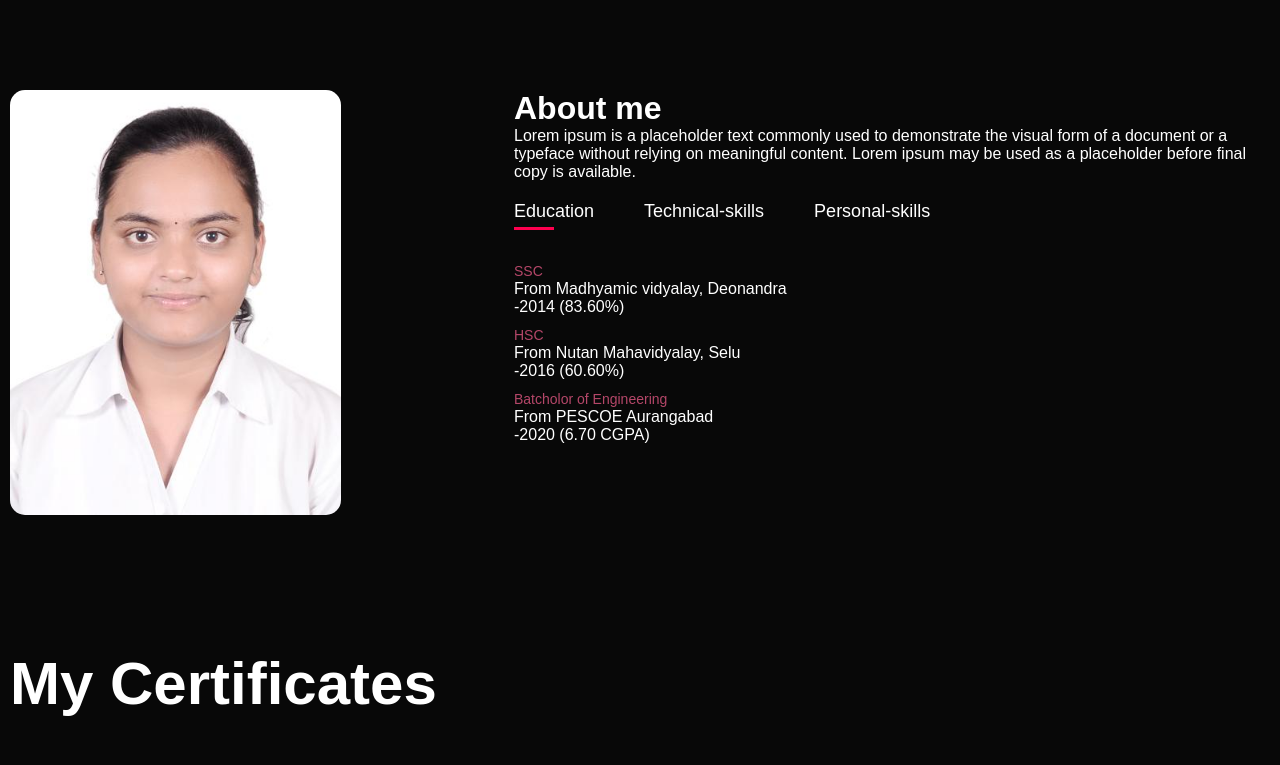
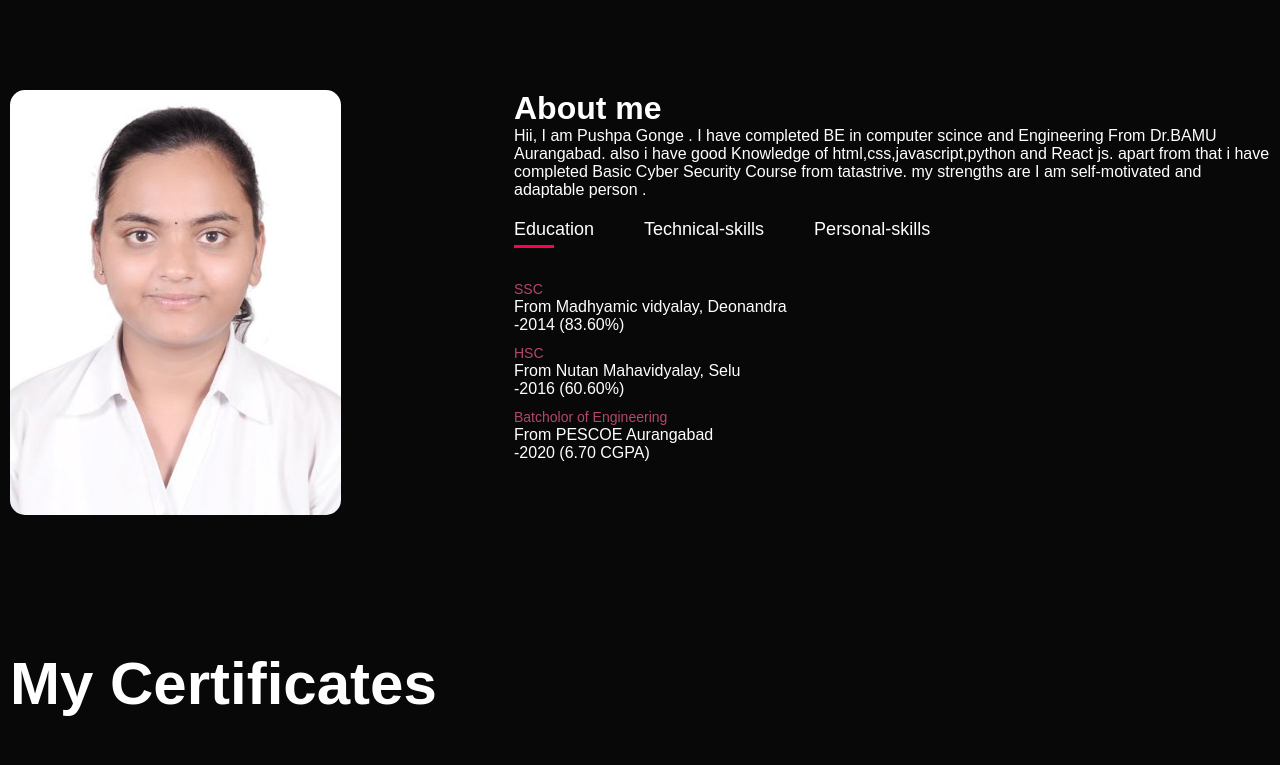
Before and after one commit to PushpaGonge/Portfolio, a plain HTML site: page index.html in a window 1280 px wide. Shown: the part 800-1565 px from the top of the page. Drawn offline with Linux system fonts and the light colour scheme.

Commit message:
commit changes

```diff
--- a/index.html
+++ b/index.html
@@ -41,8 +41,9 @@
                 </div>
                 <div class="about-col-2">
                     <h1 class="sun-title">About me</h1>
-                    <p>Lorem ipsum is a placeholder text commonly used to demonstrate the visual form of a document or a typeface without
-                    relying on meaningful content. Lorem ipsum may be used as a placeholder before final copy is available. </p>
+                    <p>Hii, I am Pushpa Gonge . I have completed BE in computer scince and Engineering From Dr.BAMU Aurangabad.
+                       also i have good Knowledge of html,css,javascript,python and React js. apart from that i have completed
+                       Basic Cyber Security Course from tatastrive. my strengths are I am self-motivated and adaptable person . </p>
                     <div class="tab-titles">
                         <p class="tab-links active-link" onclick="opentab('education')">Education</p>
                         <p class="tab-links" onclick="opentab('Technical-skills')">Technical-skills</p>
@@ -133,9 +134,7 @@
                    <h1 class="">Contact Me</h1>
                    <p><i class="fa-solid fa-paper-plane"></i>gongepushpa9@gmail.com</p>
                    <p><i class="fa-sharp fa-solid fa-brands fa-linkedin"></i>https://www.linkedin.com/in/pushpa-gonge-5013aa162/</p>
-                   <div class="social-icons">
-                    <a href=""><i class="fa-brands fa-whatsapp"></i></a>
-                   </div>
+
                    <a href="image/Resume-Pushpa Gonge-1.pdf" Download class="btn btn2">Download Cv</a>
                 </div>
                 <div class="contact-right" >
```
